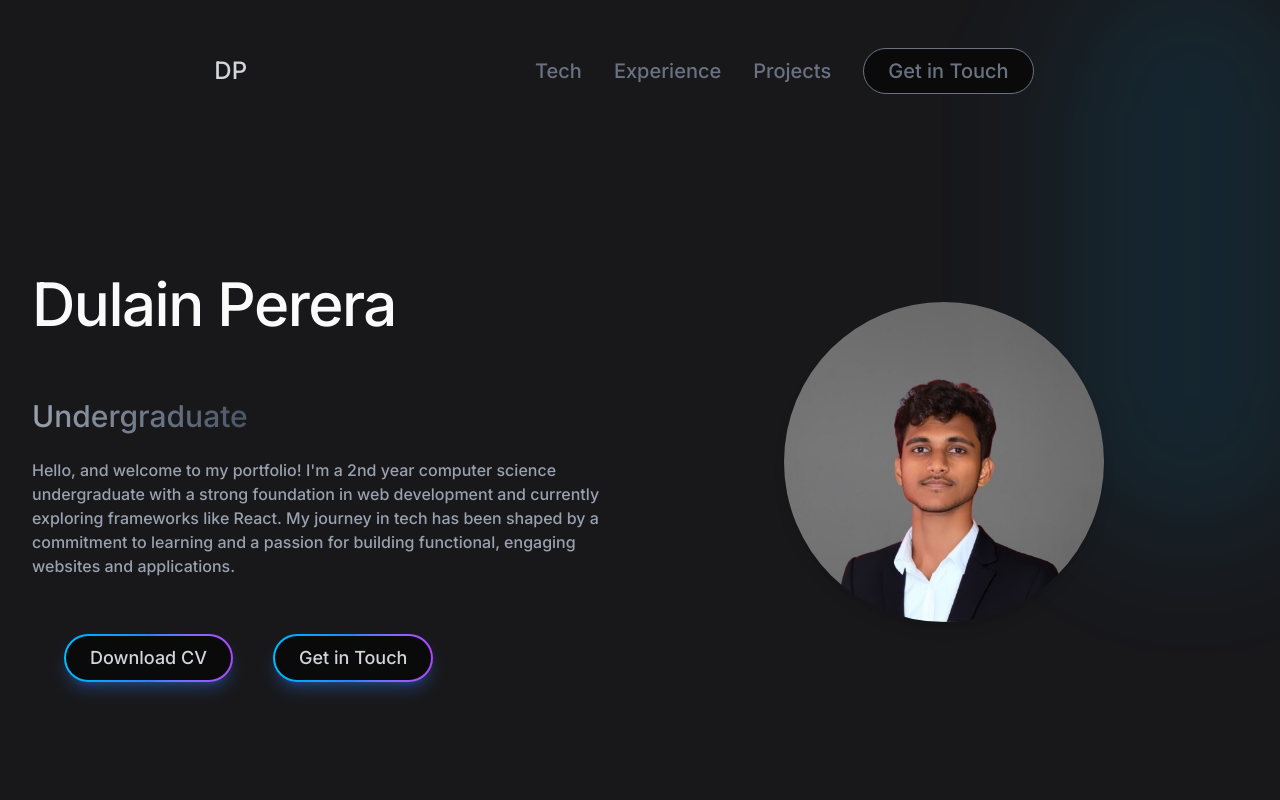
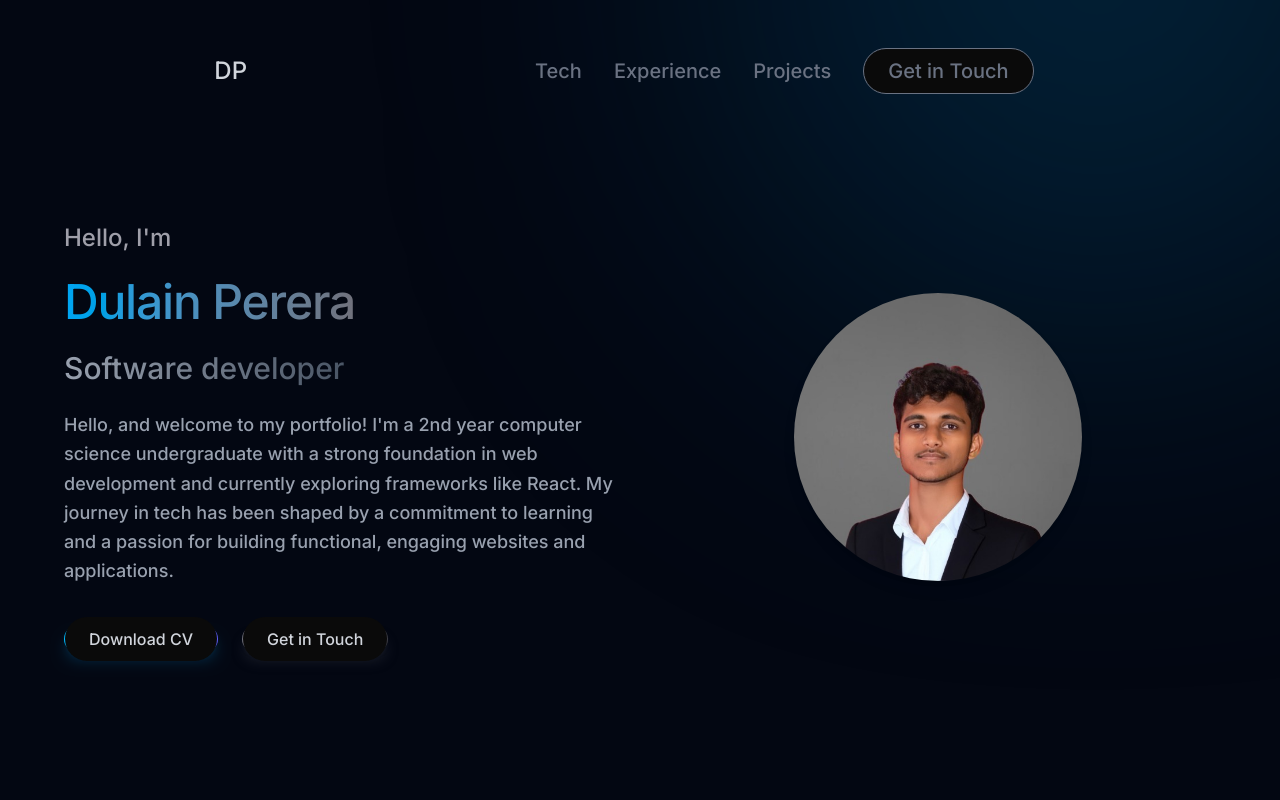
Before and after one commit to dulainperera/dulainperera.github.io, a React (Vite) app: page / in a window 1280 px wide. Shown: the top 800 px of the page. Built offline with nearby package versions, Linux system fonts and the light colour scheme.

Commit message:
added gradient on top

```diff
--- a/src/App.jsx
+++ b/src/App.jsx
@@ -2,13 +2,18 @@ import Contact from './components/Contact';
 import Timeline from './components/Timeline';
 import Intro from './components/Intro';
 import Navbar from './components/Navbar';
-// import Projects from './components/Projects';
 import Tech from './components/Tech';
 import Footer from './components/Footer';
+import Gradient from './components/Gradient'; // Import your Gradient component
 
 const App = () => {
   return (
-    <div className="overflow-x-hidden antialiased relative min-h-screen">
+    <div className="overflow-x-hidden text-white antialiased relative min-h-screen">
+      {/* Custom background */}
+      <div className="absolute top-0 left-0 z-[-2] h-full w-full bg-gray-950"></div>
+
+      {/* Top right gradient - positioned for entire page */}
+      <Gradient />
 
       <Navbar />
       <div className="container mx-auto px-8 relative z-10 min-h-screen pt-16">
@@ -18,10 +23,6 @@ const App = () => {
         <div id="tech" className="scroll-mt-36">
           <Tech />
         </div>
-
-        {/* <div id="projects" className="scroll-mt-36">
-          <Projects />
-        </div> */}
         <div id="timeline" className="scroll-mt-36">
           <Timeline />
         </div>
--- /dev/null
+++ b/src/components/Gradient.jsx
@@ -0,0 +1,9 @@
+import React from 'react';
+
+const Gradient = () => {
+    return (
+        <div className="hidden sm:block w-[480px] h-[480px] md:w-[600px] md:h-[600px] lg:w-[700px] lg:h-[700px] xl:w-[750px] xl:h-[750px] rounded-full bg-sky-800/30 absolute -top-[15%] -right-[15%] z-[-1] blur-3xl md:blur-[80px] lg:blur-[90px] xl:blur-[150px]" />
+    );
+}
+
+export default Gradient;
--- a/src/components/Intro.jsx
+++ b/src/components/Intro.jsx
@@ -1,5 +1,6 @@
 import profilePic from '../assets/profile-pic.jpg';
 import { motion } from 'framer-motion';
+
 
 const container = (delay) => ({
   hidden: { x: -100, opacity: 0 },
@@ -12,32 +13,37 @@ const container = (delay) => ({
 
 const Intro = () => {
   return (
-    <div className="pt-1 pb-30 lg:mb-35 mt-0">
-      <div className="flex flex-col-reverse lg:flex-row flex-wrap">
+    <div className="px-4 sm:px-8 pt-4 pb-16 lg:pb-24">
+      <div className="flex flex-col-reverse lg:flex-row items-center gap-10">
 
         {/* Text Section */}
-        <div className="w-full lg:w-1/2 flex flex-col items-center lg:items-start">
+        <div className="w-full lg:w-1/2 flex flex-col items-center lg:items-start text-center lg:text-left space-y-4 sm:space-y-6 max-w-2xl">
+
+          <h1 className="text-xl sm:text-2xl text-zinc-400">Hello, I'm</h1>
+
           <motion.h1
             variants={container(0)}
             initial="hidden"
             animate="visible"
-            className="pb-16 text-6xl font-thin tracking-tight lg:mt-16"
+            className="text-4xl sm:text-5xl font-light tracking-tight bg-gradient-to-r from-sky-500 to-zinc-500 bg-clip-text text-transparent"
           >
             Dulain Perera
           </motion.h1>
+
           <motion.span
             variants={container(0.5)}
             initial="hidden"
             animate="visible"
-            className="text-3xl bg-gradient-to-r from-gray-400 to-gray-600 bg-clip-text text-transparent"
+            className="text-2xl sm:text-3xl font-medium bg-gradient-to-r from-gray-400 to-gray-600 bg-clip-text text-transparent"
           >
-            Undergraduate
+            Software developer
           </motion.span>
+
           <motion.p
             variants={container(1)}
             initial="hidden"
             animate="visible"
-            className="max-w-xl py-6 text-gray-400"
+            className="text-base sm:text-lg text-gray-400 leading-relaxed font-light"
           >
             Hello, and welcome to my portfolio! I'm a 2nd year computer science undergraduate with a strong foundation in web development and currently exploring frameworks like React. My journey in tech has been shaped by a commitment to learning and a passion for building functional, engaging websites and applications.
           </motion.p>
@@ -46,48 +52,47 @@ const Intro = () => {
             variants={container(1.5)}
             initial="hidden"
             animate="visible"
-            className="m-8 flex items-center justify-center gap-6 md:gap-10 text-4xl"
+            className="flex flex-col sm:flex-row items-center justify-center gap-4 sm:gap-6 pt-4"
           >
-            {/* Download CV Button with gradient border and glow */}
+            {/* Download CV */}
             <a
               href="/Dulain_Perera_CV.pdf"
               download
-              className="group relative inline-block rounded-full p-[2px] bg-gradient-to-r from-sky-400 via-blue-500 to-purple-500 shadow-lg shadow-blue-500/30 hover:shadow-blue-500/60 transition duration-300 ease-in-out"
+              className="group relative inline-block rounded-full p-[1px] bg-gradient-to-r from-sky-400 via-blue-500 to-indigo-500 shadow-lg shadow-sky-500/25 hover:shadow-sky-500/50 transition-all duration-300 ease-in-out"
             >
-              <span className="flex items-center justify-center px-6 py-2 text-sm md:text-lg text-gray-300 bg-neutral-950 rounded-full group-hover:text-white transition duration-300 ease-in-out">
+              <span className="px-6 py-3 text-sm sm:text-base text-gray-300 bg-neutral-950 rounded-full group-hover:text-white group-hover:bg-neutral-900 transition-all duration-300 ease-in-out">
                 Download CV
               </span>
             </a>
 
-            {/* Get in Touch Button with same style */}
+            {/* Get in Touch */}
             <a
               href="mailto:dulainp337@gmail.com"
               target="_blank"
               rel="noopener noreferrer"
-              className="group relative inline-block rounded-full p-[2px] bg-gradient-to-r from-sky-400 via-blue-500 to-purple-500 shadow-lg shadow-blue-500/30 hover:shadow-blue-500/60 transition duration-300 ease-in-out"
+              className="group relative inline-block rounded-full p-[1px] bg-gradient-to-r from-zinc-500 via-gray-600 to-zinc-700 shadow-lg shadow-zinc-500/25 hover:shadow-zinc-400/50 transition-all duration-300 ease-in-out"
             >
-              <span className="flex items-center justify-center px-6 py-2 text-sm md:text-lg text-gray-300 bg-neutral-950 rounded-full group-hover:text-white transition duration-300 ease-in-out">
+              <span className="px-6 py-3 text-sm sm:text-base text-gray-300 bg-neutral-950 rounded-full group-hover:text-zinc-100 group-hover:bg-neutral-900 transition-all duration-300 ease-in-out">
                 Get in Touch
               </span>
             </a>
           </motion.div>
-
         </div>
 
         {/* Image Section */}
-        <div className="w-full lg:w-1/2 flex justify-center items-center mb-8 lg:mb-0">
+        <div className="w-full lg:w-1/2 flex justify-center items-center">
           <motion.img
             initial={{ x: 100, opacity: 0 }}
             animate={{ x: 0, opacity: 1 }}
             transition={{ duration: 1, delay: 1.2 }}
             src={profilePic}
             alt="Dulain Perera"
-            className="rounded-full shadow-lg w-40 h-40 md:w-80 md:h-80 object-cover"
+            className="rounded-full shadow-lg w-40 h-40 sm:w-60 sm:h-60 md:w-72 md:h-72 object-cover"
           />
         </div>
       </div>
     </div>
   );
-}
+};
 
 export default Intro;
--- a/src/components/Navbar.jsx
+++ b/src/components/Navbar.jsx
@@ -28,7 +28,7 @@ const Navbar = () => {
           </a>
         </div>
 
-        <div className="absolute z-[-1] w-[20%] h-[20%] -top-10 -right-10 rounded-full bg-sky-500/10 blur-3xl"></div>
+
       </div>
 
       {/* Mobile Navbar Header */}
```
